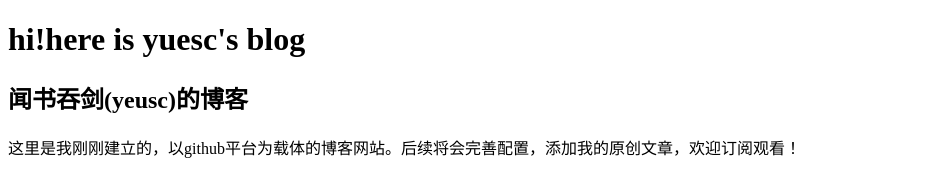
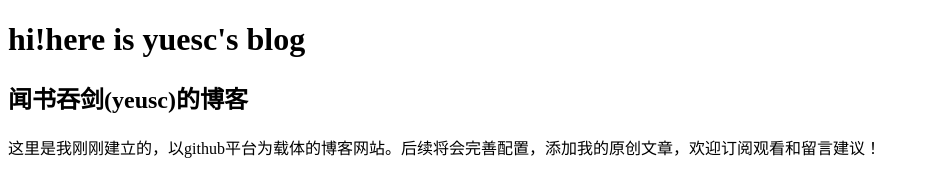
Before and after one commit to yuesc0l/yuesc.github.io, a plain HTML site: page index.html in a window 1280 px wide. Shown: the whole page, without its empty margins (0-929 px from the left). Drawn offline with Linux system fonts and the light colour scheme.

Commit message:
Update index.html

```diff
--- a/index.html
+++ b/index.html
@@ -7,6 +7,6 @@
 <body>
     <h1>hi!here is yuesc's blog</h1>
     <h2>闻书吞剑(yeusc)的博客</h2>
-  <p>这里是我刚刚建立的，以github平台为载体的博客网站。后续将会完善配置，添加我的原创文章，欢迎订阅观看！</p>
+  <p>这里是我刚刚建立的，以github平台为载体的博客网站。后续将会完善配置，添加我的原创文章，欢迎订阅观看和留言建议！</p>
 </body>
 </html>
```
